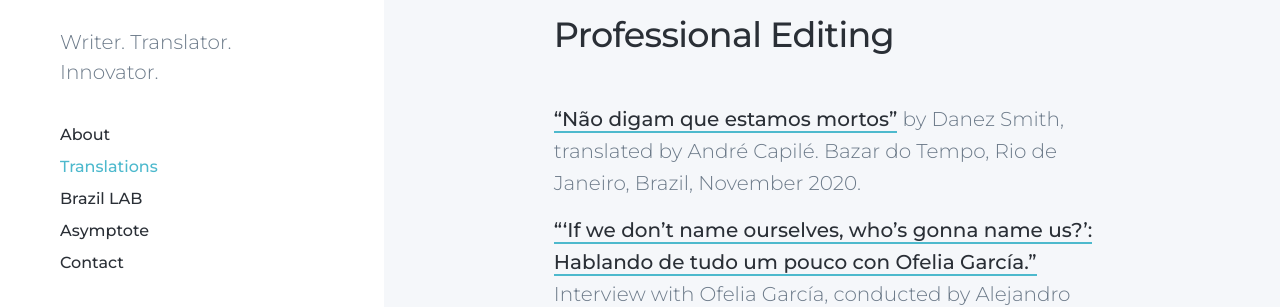
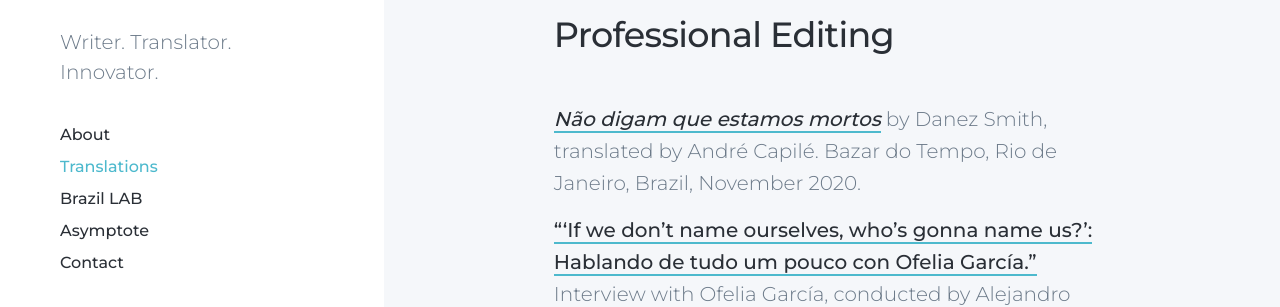
Before and after one commit to danielpersia/danielpersia.github.io, a Jekyll site: the page built from _pages/translations.md, in a window 1280 px wide and 900 px high, scrolled down 5477 px. Shown: the part 153-460 px from the top of the window. Built offline with Jekyll 4.4.1, drawn with Linux system fonts in a browser that asks for light colours; nearby versions of some CDN libraries.

```diff
--- a/_pages/translations.md
+++ b/_pages/translations.md
@@ -111,7 +111,7 @@ The book, whose art direction was the responsibility of the award-winning Rodolf
 
 ## Professional Editing
 <br>
-[“Não digam que estamos mortos”](https://bazardotempo.com.br/loja/nao-digam-que-estamos-mortos/) by Danez Smith, translated by André Capilé. Bazar do Tempo, Rio de Janeiro, Brazil, November 2020.
+[*Não digam que estamos mortos*](https://bazardotempo.com.br/loja/nao-digam-que-estamos-mortos/) by Danez Smith, translated by André Capilé. Bazar do Tempo, Rio de Janeiro, Brazil, November 2020.
 
 [“‘If we don’t name ourselves, who’s gonna name us?’: Hablando de tudo um pouco con Ofelia García.”](https://revistas.unicentro.br/index.php/revista_interfaces/article/view/6140/4451) Interview with Ofelia García, conducted by Alejandro Nestor Lorenzetti and Jhuliane Evelyn da Silva. *Revista Interfaces*, Universidade Estadual do Centro-Oeste—UNICENTRO, Brazil, 2020.
 
```
